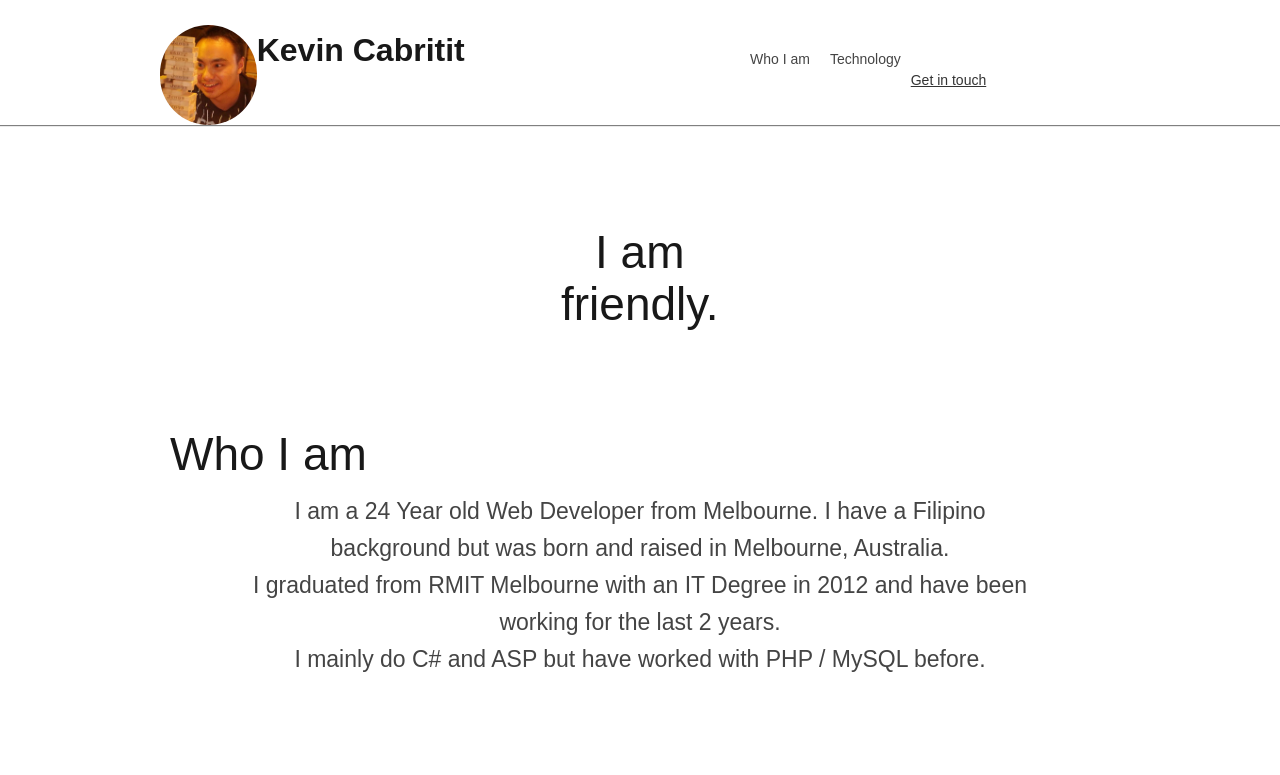
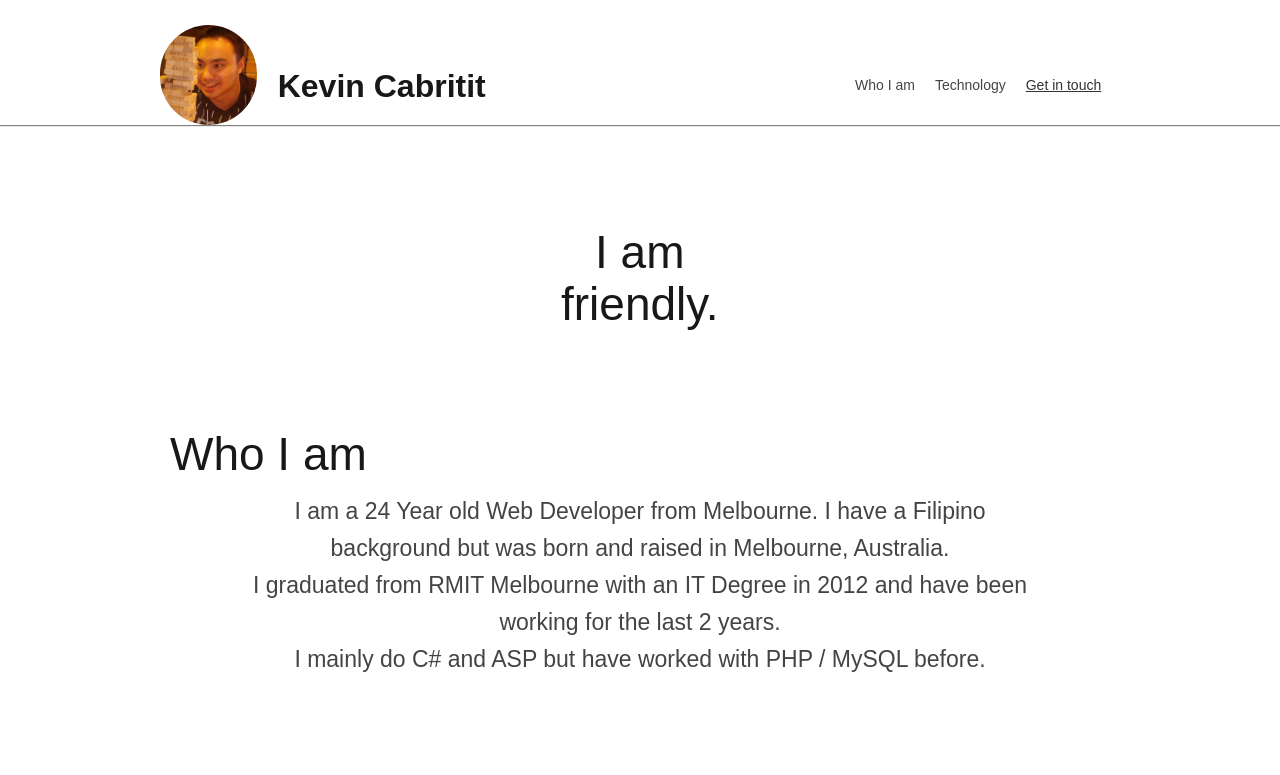
Before and after one commit to giollianosulit/kevinv2, a plain HTML site: page index.html in a window 1280 px wide. Shown: the top 775 px of the page. Drawn offline with nearby package versions, Linux system fonts and the light colour scheme; a web font is replaced by a local one.

Commit message:
Contents added and lay-out enhanced

```diff
--- a/index.html
+++ b/index.html
@@ -60,11 +60,12 @@
 				<h1 class="h1-name">Kevin Cabritit</h1>
 			</div>
 			<div class="top-right-menu">
-				<ul>
+				<ul class="header-ul">
 					<li>Who I am</li>
 					<li>Technology</li>
+					<li><a href="#">Get in touch</a></li>
+
 				</ul>
-				<a href="#">Get in touch</a>
 			</div>
 		</div>
 	</header>
--- a/stylesheets/kevin.css
+++ b/stylesheets/kevin.css
@@ -44,6 +44,17 @@ Header
 	font-family: 'Muli', sans-serif;
 	font-weight: bold;
 	font-size: 32px;
+	margin-top: 36px;
+	margin-left: 21px;
+}
+
+.header-ul {
+margin-top: 26px;
+}
+
+.top-right-menu {
+float: right;
+width: 275px;
 }
 
 /*********
@@ -103,6 +114,6 @@ Contact
 }
 
 .contact-p {
-font-size: 18px;
-line-height: 26px;
+	font-size: 18px;
+	line-height: 26px;
 }
```
